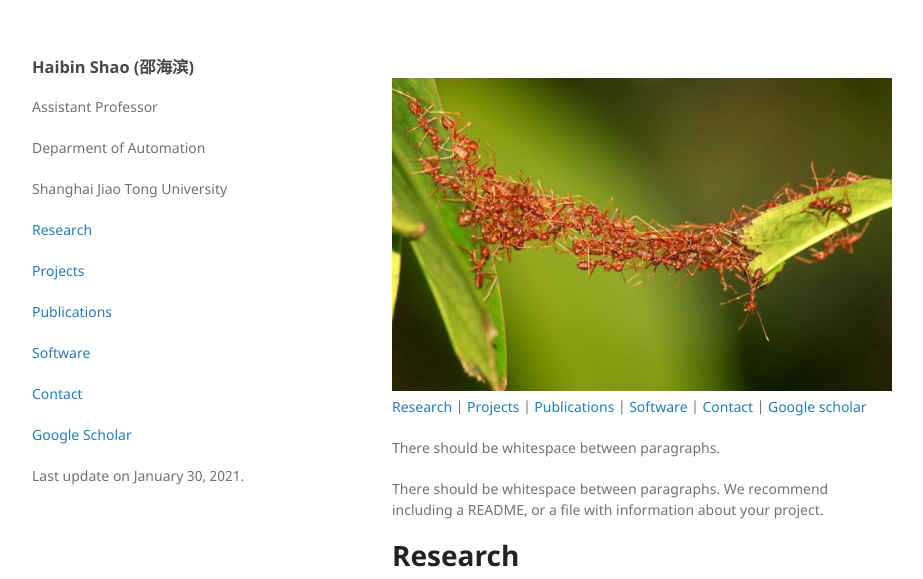
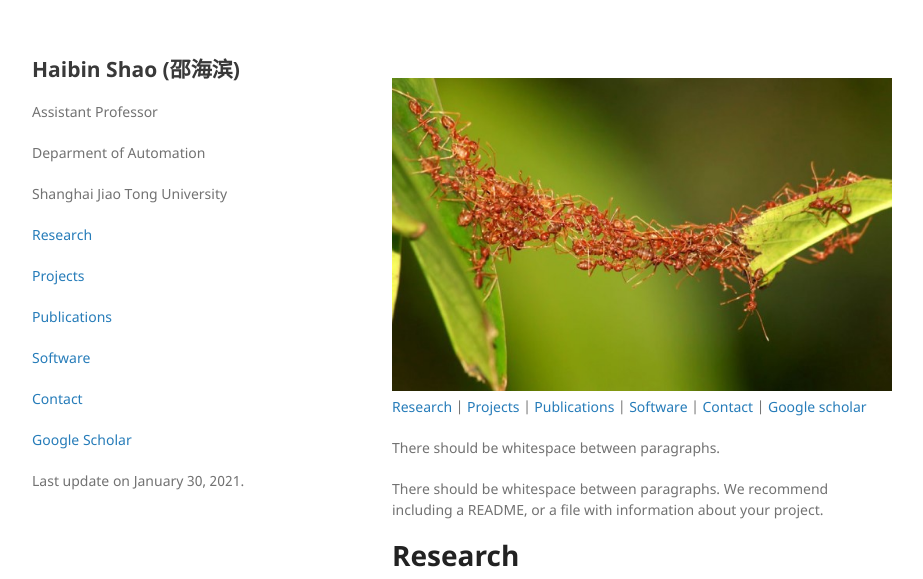
Before and after one commit to hbshao1201/shaohaibin.github.io, a Jekyll site: the page built from index.md, in a window 1280 px wide. Shown: the top 579 px of the page, without its empty margins (178-1101 px from the left). Built offline with Jekyll 4.4.1, drawn with Linux system fonts in a browser that asks for light colours; our own code applies the rules of GitHub Pages for plain Markdown files.

```diff
--- a/_layouts/default.html
+++ b/_layouts/default.html
@@ -19,7 +19,7 @@
   <body>
   <div class="wrapper">
       <header>
-        <h3>Haibin Shao (邵海滨)	    </h3>
+        <h2>Haibin Shao (邵海滨)</h2>
         <p>Assistant Professor </p>
         <p>Deparment of Automation</p>
         <p>Shanghai Jiao Tong University</p>
```
